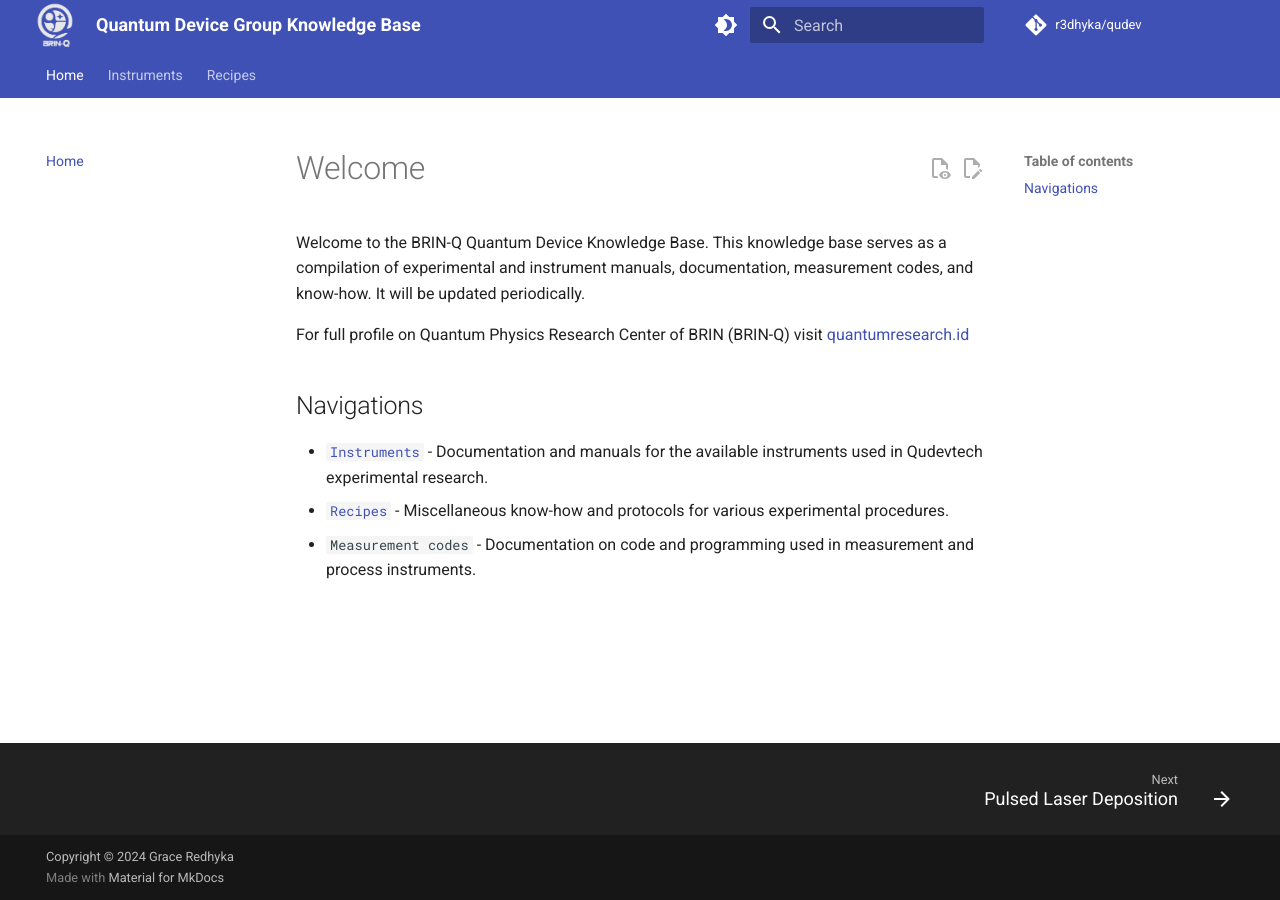
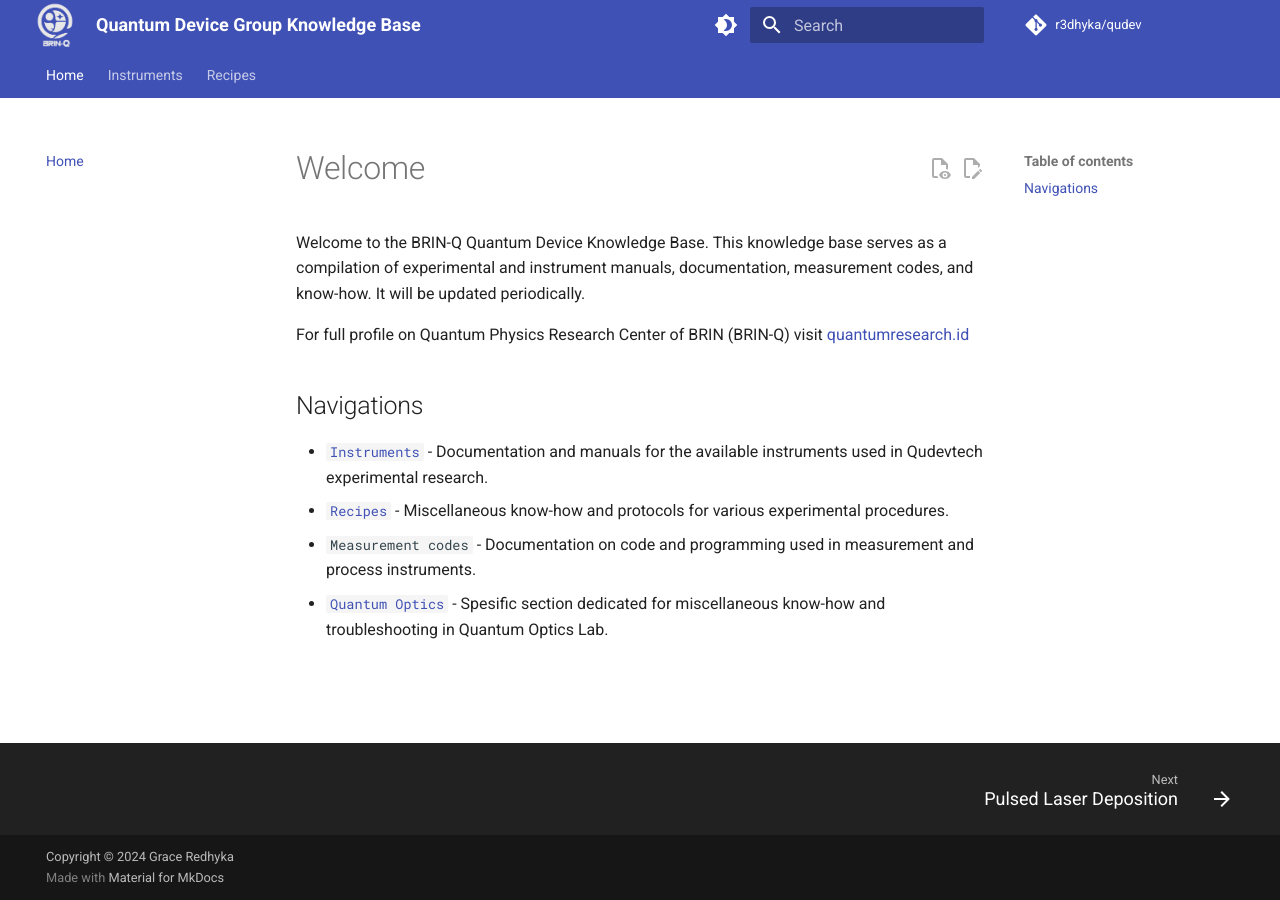
Before and after one commit to r3dhyka/qudev, an MkDocs documentation site: the page built from docs/index.md, in a window 1280 px wide. Built offline with MkDocs 1.6.1 and Material for MkDocs 9.7.7, drawn with Linux system fonts in a browser that asks for light colours; comment, search, counter and statistics services are not loaded.

Commit message:
Update index.md

```diff
--- a/docs/index.md
+++ b/docs/index.md
@@ -8,3 +8,4 @@ For full profile on Quantum Physics Research Center of BRIN (BRIN-Q) visit [quan
 * [`Instruments`](instruments/pld.md) - Documentation and manuals for the available instruments used in Qudevtech experimental research.
 * [`Recipes`](recipes/substrate_cleaning.md) - Miscellaneous know-how and protocols for various experimental procedures.
 * `Measurement codes` - Documentation on code and programming used in measurement and process instruments.
+* [`Quantum Optics`](qopt/troubleshooting.md) - Spesific section dedicated for miscellaneous know-how and troubleshooting in Quantum Optics Lab.
```
